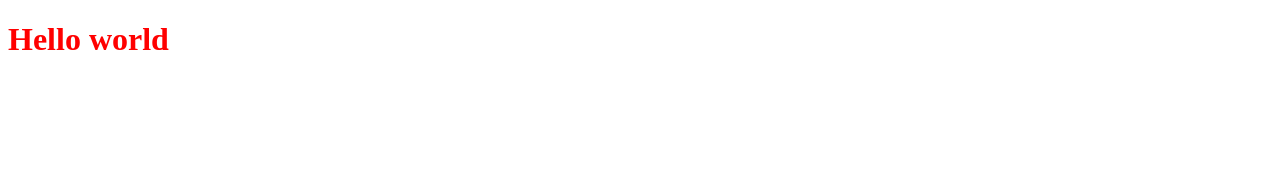
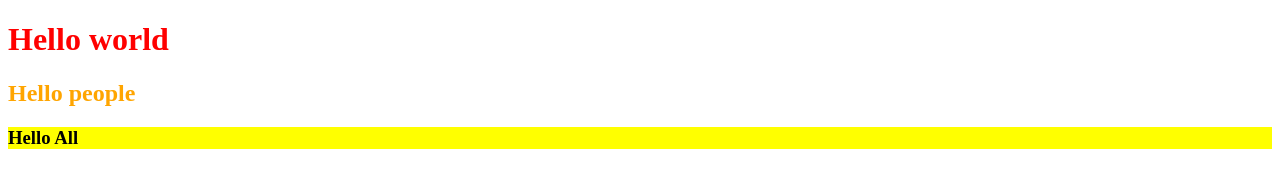
Before and after one commit to Svitlana8584/10.2, a plain HTML site: page index.html in a window 1280 px wide. Drawn offline with Linux system fonts and the light colour scheme.

Commit message:
variant 2

```diff
--- a/assets/css/style.css
+++ b/assets/css/style.css
@@ -1,3 +1,11 @@
 h1{
     color:red;
 }
+
+h2{
+    color: orange;
+}
+
+h3{
+    background-color: yellow;
+}
--- a/index.html
+++ b/index.html
@@ -9,5 +9,7 @@
 </head>
 <body>
     <h1>Hello world</h1>
+    <h2>Hello people</h2>
+    <h3>Hello All</h3>
 </body>
 </html>
```
